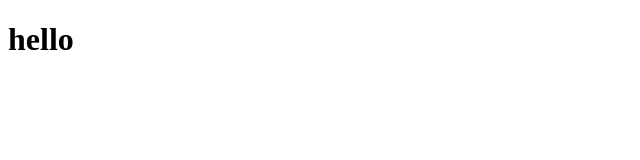
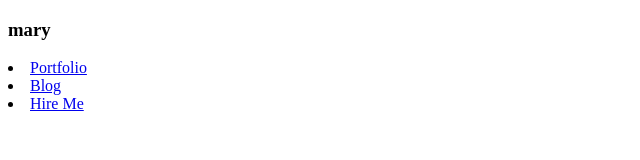
Before and after one commit to osman-gani-sayel/web-developer-portfolio, a plain HTML site: page index.html in a window 1280 px wide. Shown: the whole page, without its empty margins (0-640 px from the left). Drawn offline with Linux system fonts and the light colour scheme.

Commit message:
second commit

```diff
--- a/index.html
+++ b/index.html
@@ -8,7 +8,23 @@
 </head>
 
 <body>
-  <h1>hello</h1>
+
+  <header>
+    <nav>
+      <h3>mary</h3>
+      <li><a href="#">Portfolio</a></li>
+      <li><a href="#">Blog</a></li>
+      <li><a href="#">Hire Me</a></li>
+    </nav>
+
+  </header>
+
+
+  <main> </main>
+
+
+
+  <footer></footer>
 </body>
 
 </html>
```
